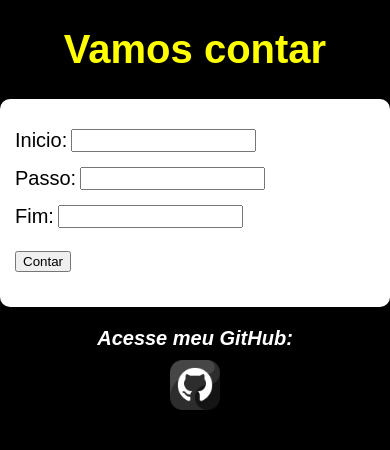
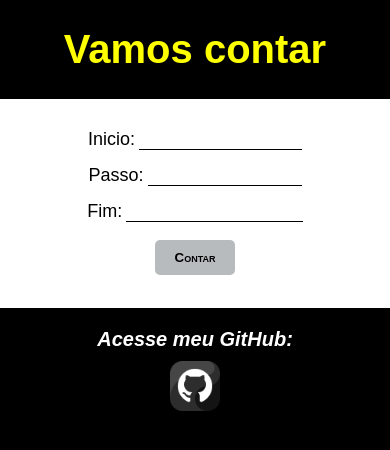
Before and after one commit to Eder-Lucas/javascript, a plain HTML site: page desafios/d008/index.html in a window 390 px wide. Drawn offline with Linux system fonts and the light colour scheme.

Commit message:
ajustei o css e adicionei media query: d008

```diff
--- /dev/null
+++ b/desafios/d008/estilos/media-query.css
@@ -0,0 +1,14 @@
+@charset "UTF-8";
+
+@media screen and (max-width: 768px) {
+    section input[type="number"]::-webkit-inner-spin-button {
+        -webkit-appearance: none;
+    }
+}
+
+@media screen and (max-width: 530px) {
+    section {
+        border-radius: 0px;
+        font-size: 0.9em;
+    }
+}
--- a/desafios/d008/estilos/style.css
+++ b/desafios/d008/estilos/style.css
@@ -34,18 +34,49 @@ section label {
     padding-top: 15px;
 }
 
-section input[type=number] {
+section input[type="number"] {
     margin-left: 4px;
+    width: 150px;
+    outline: none;
+    border: none;
+    border-bottom: 1px solid black;
 }
 
-div p.erro {
+section input#inicio {
+    width: 159px;
+}
+
+section input#fim {
+    width: 172.5px;
+}
+
+section div#form {
+    display: flex;
+    flex-direction: column;
+    align-items: center;
+}
+
+section input[type="submit"] {
+    padding: 10px;
+    width: 80px;
+    font-variant: small-caps;
+    font-weight: 600;
+    border-radius: 5px;
+    border: none;
+    background-color: #94999daa;
+    cursor: pointer;
+}
+
+div#res {text-align: center;}
+
+div#res p.erro {
+    margin-top: 0px;
+    margin-bottom: 10px;
     color: red;
     font-weight: 500;
 }
 
-div p.erro > strong {
-    font-weight: bolder;
-}
+div#res p.erro > strong {font-weight: bolder;}
 
 footer {
     text-align: center;
--- a/desafios/d008/index.html
+++ b/desafios/d008/index.html
@@ -6,6 +6,7 @@
     <title>Contador</title>
     <link rel="shortcut icon" href="imagens/favicon.ico" type="image/x-icon">
     <link rel="stylesheet" href="estilos/style.css">
+    <link rel="stylesheet" href="estilos/media-query.css">
 </head>
 <body>
     <header>
@@ -13,7 +14,7 @@
     </header>
 
     <section>
-        <div>
+        <div id="form">
             <label for="inicio">Inicio:
                 <input type="number" name="inicio" id="inicio">
             </label>
```
